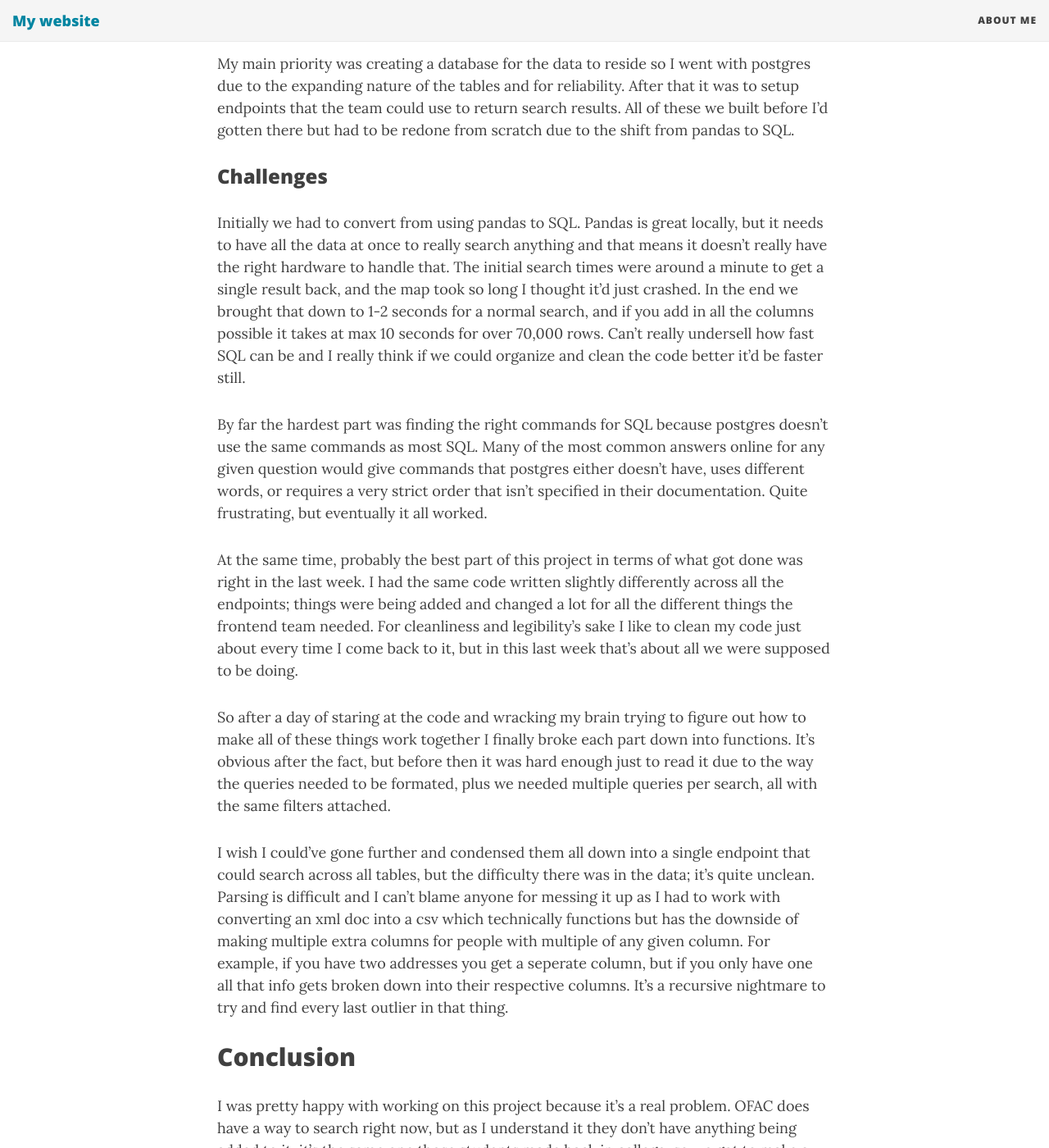
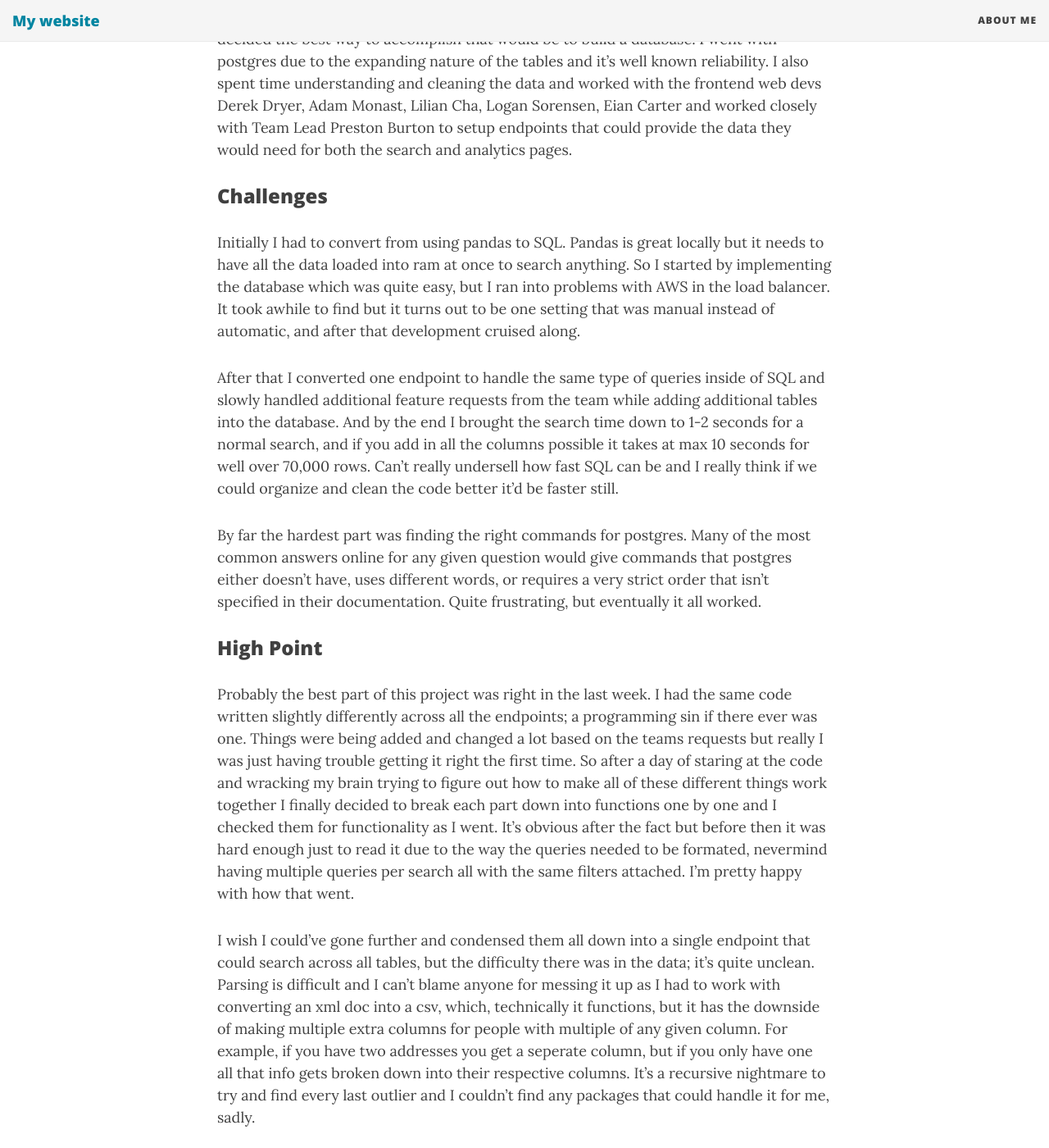
Before and after one commit to JoshuaPMallory/JoshuaPMallory.github.io, a Jekyll site: the page built from _posts/2020-02-28-SanctionsExplorer.md, in a window 1280 px wide and 1400 px high, scrolled down 1058 px. Shown: the whole window at 82% size. Built offline with Jekyll 4.4.1, drawn with Linux system fonts in a browser that asks for light colours; nearby versions of some CDN libraries; some of the changed text lies outside the part shown.

Commit message:
Edit
Made changes to the SanctionsExplorer post.

```diff
--- a/_posts/2020-02-28-SanctionsExplorer.md
+++ b/_posts/2020-02-28-SanctionsExplorer.md
@@ -7,33 +7,32 @@ tags: [Lambda School, C4ADS, Non-Profit]
 ---
 
 
-SanctionsExplorer is a project by the Center for Advanced Defense Studies (C4ADS) to allow people to search for sanctioned entities. By scraping data from OFAC, the UN and the EU that is normally unsearchable we allow people and buisnesses to better comply with nations sanctions.
+SanctionsExplorer is a project by the Center for Advanced Defense Studies (C4ADS) to allow people to search for sanctioned entities. By scraping normally unsearchable data from OFAC, the UN and the EU we allow people and buisnesses to better comply with their sanctions.
 
 
 ### Overview
-It used to be that this sanctions data wasn't even in a database, but from I was told there were a couple students that worked to import some of this data into a database which the US is still using on their own website. C4ADS has taken over the project and offered it out to the students at Lambda School with the goal of finishing their work, adding in the EU and UN sanctions, as well as the UN Panel of Expert Reports.
+It used to be that sanctions weren't even listed in a database, but there were a couple students from UC Berkeley that worked to import some of this data into a database which the US is still using on their own website. C4ADS has taken over the project and offered it out to the students at Lambda School with the goal of finishing their work; to add in historical data for OFAC, adding in EU and UN sanctions, and finally the UN Panel of Expert Reports.
 
 
 ## Labs 22
 
-### Role
-I was brought onto the project and took a backend role working on a postgres database and flask endpoints. The project didn't have a database to begin with as it was all being scraped from online and put into a combined csv where it was then being searched with pandas, with everything running inside flask on AWS.
+### Start
+When we recieved the project it's data was all being scraped from online and put into a combined csv. From there a Flask app running on Amazon Web Services used pandas to search the file based on user requests. With some 70,000 rows this led to search times around a minute while the analytics page often took several minutes to return anything. Most people thought it had just crashed!
 
-Over the 6 weeks for this project I spent time cleaning the data, built a postgres database, and worked with the frontend web devs Derek Dryer, Adam Monast, Lilian Cha, Logan Sorensen, Eian Carter and worked closely with Preston Burton to setup endpoints that they would need to make the search function as well as the map.
-
-### Tasks
-My main priority was creating a database for the data to reside so I went with postgres due to the expanding nature of the tables and for reliability. After that it was to setup endpoints that the team could use to return search results. All of these we built before I'd gotten there but had to be redone from scratch due to the shift from pandas to SQL.
+### Backend Development
+The stakeholders told us the most important thing was improving search times for the website, so over the 6 weeks we had for this project I assumed a backend role and decided the best way to accomplish that would be to build a database. I went with postgres due to the expanding nature of the tables and it's well known reliability. I also spent time understanding and cleaning the data and worked with the frontend web devs Derek Dryer, Adam Monast, Lilian Cha, Logan Sorensen, Eian Carter and worked closely with Team Lead Preston Burton to setup endpoints that could provide the data they would need for both the search and analytics pages.
 
 ### Challenges
-Initially we had to convert from using pandas to SQL. Pandas is great locally, but it needs to have all the data at once to really search anything and that means it doesn't really have the right hardware to handle that. The initial search times were around a minute to get a single result back, and the map took so long I thought it'd just crashed. In the end we brought that down to 1-2 seconds for a normal search, and if you add in all the columns possible it takes at max 10 seconds for over 70,000 rows. Can't really undersell how fast SQL can be and I really think if we could organize and clean the code better it'd be faster still.
+Initially I had to convert from using pandas to SQL. Pandas is great locally but it needs to have all the data loaded into ram at once to search anything. So I started by implementing the database which was quite easy, but I ran into problems with AWS in the load balancer. It took awhile to find but it turns out to be one setting that was manual instead of automatic, and after that development cruised along.
 
-By far the hardest part was finding the right commands for SQL because postgres doesn't use the same commands as most SQL. Many of the most common answers online for any given question would give commands that postgres either doesn't have, uses different words, or requires a very strict order that isn't specified in their documentation. Quite frustrating, but eventually it all worked.
+After that I converted one endpoint to handle the same type of queries inside of SQL and slowly handled additional feature requests from the team while adding additional tables into the database. And by the end I brought the search time down to 1-2 seconds for a normal search, and if you add in all the columns possible it takes at max 10 seconds for well over 70,000 rows. Can't really undersell how fast SQL can be and I really think if we could organize and clean the code better it'd be faster still.
 
-At the same time, probably the best part of this project in terms of what got done was right in the last week. I had the same code written slightly differently across all the endpoints; things were being added and changed a lot for all the different things the frontend team needed. For cleanliness and legibility's sake I like to clean my code just about every time I come back to it, but in this last week that's about all we were supposed to be doing.
+By far the hardest part was finding the right commands for postgres. Many of the most common answers online for any given question would give commands that postgres either doesn't have, uses different words, or requires a very strict order that isn't specified in their documentation. Quite frustrating, but eventually it all worked.
 
-So after a day of staring at the code and wracking my brain trying to figure out how to make all of these things work together I finally broke each part down into functions. It's obvious after the fact, but before then it was hard enough just to read it due to the way the queries needed to be formated, plus we needed multiple queries per search, all with the same filters attached.
+### High Point
+Probably the best part of this project was right in the last week. I had the same code written slightly differently across all the endpoints; a programming sin if there ever was one. Things were being added and changed a lot based on the teams requests but really I was just having trouble getting it right the first time. So after a day of staring at the code and wracking my brain trying to figure out how to make all of these different things work together I finally decided to break each part down into functions one by one and I checked them for functionality as I went. It's obvious after the fact but before then it was hard enough just to read it due to the way the queries needed to be formated, nevermind having multiple queries per search all with the same filters attached. I'm pretty happy with how that went.
 
-I wish I could've gone further and condensed them all down into a single endpoint that could search across all tables, but the difficulty there was in the data; it's quite unclean. Parsing is difficult and I can't blame anyone for messing it up as I had to work with converting an xml doc into a csv which technically functions but has the downside of making multiple extra columns for people with multiple of any given column. For example, if you have two addresses you get a seperate column, but if you only have one all that info gets broken down into their respective columns. It's a recursive nightmare to try and find every last outlier in that thing.
+I wish I could've gone further and condensed them all down into a single endpoint that could search across all tables, but the difficulty there was in the data; it's quite unclean. Parsing is difficult and I can't blame anyone for messing it up as I had to work with converting an xml doc into a csv, which, technically it functions, but it has the downside of making multiple extra columns for people with multiple of any given column. For example, if you have two addresses you get a seperate column, but if you only have one all that info gets broken down into their respective columns. It's a recursive nightmare to try and find every last outlier and I couldn't find any packages that could handle it for me, sadly.
 
 ## Conclusion
 I was pretty happy with working on this project because it's a real problem. OFAC does have a way to search right now, but as I understand it they don't have anything being added to it, it's the same one those students made back in college, so we got to make a legitamate difference that'll help people get what they need. I'm pretty exctatic about that and I really hope the next team can bring it up to prime time.
```
